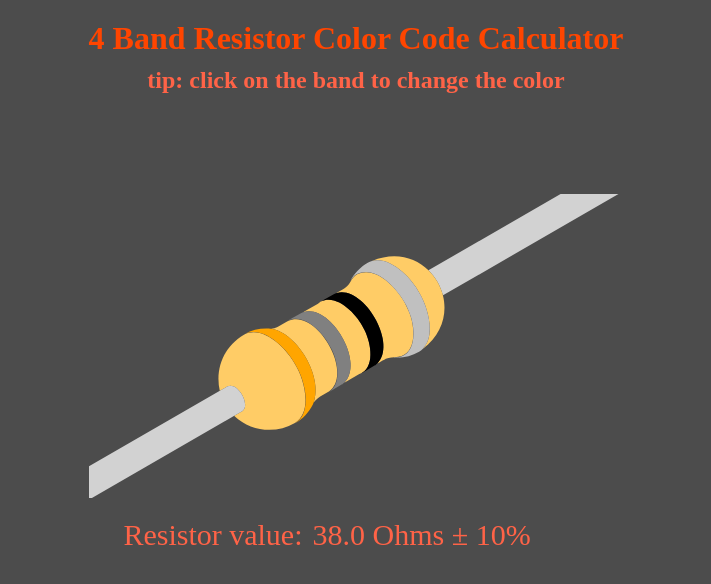
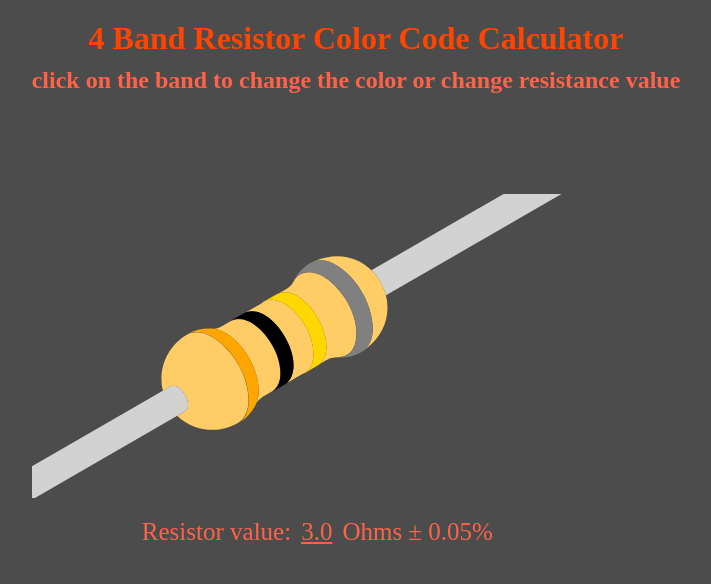
Before and after one commit to DominikP1992/ResistorCalculator, a React (Create React App) app: page / in a window 1280 px wide. Shown: the top 584 px of the page, without its empty margins (284-995 px from the left). Built offline with nearby package versions, Linux system fonts and the light colour scheme.

Commit message:
added coloring of the bands based on the resistance

```diff
--- /dev/null
+++ b/src/components/generic/Input.js
@@ -0,0 +1,20 @@
+import styled from 'styled-components';
+
+const Input = styled.input`
+  color: tomato;
+  background-color: transparent;
+  border: none;
+  outline: none;
+  font-size: 23px;
+  max-width: 195px;
+  position: relative;
+  box-shadow: none;
+  &::-webkit-outer-spin-button,
+  &::-webkit-inner-spin-button {
+    -webkit-appearance: none;
+    margin: 0;
+  }
+  ${({ customStyle }) => customStyle};
+`;
+
+export default Input;
--- /dev/null
+++ b/src/components/generic/Span.js
@@ -0,0 +1,7 @@
+import styled from 'styled-components';
+
+const Span = styled.span`
+  ${({ customStyle }) => customStyle};
+`;
+
+export default Span;
--- a/src/components/generic/TextCell.js
+++ b/src/components/generic/TextCell.js
@@ -7,7 +7,7 @@ const TextCell = styled.div`
   text-align: center;
   box-sizing:border-box;
   display: inline-block;
-  font-size:30px;
+  font-size:25px;
   ${({ customStyle }) => customStyle};
 `;
 
--- /dev/null
+++ b/src/components/resistorCalculator/ResistanceValue.js
@@ -0,0 +1,10 @@
+import React from 'react';
+
+import TextCell from '../generic/TextCell';
+
+export default ({ children, toleranceValue }) => (
+  <TextCell customStyle="text-align: left;">
+    {children}{`Ohms ${toleranceValue}`}
+
+  </TextCell>
+);
--- a/src/constants/ResistorConstants.js
+++ b/src/constants/ResistorConstants.js
@@ -73,7 +73,7 @@ export const multiplyValues = {
   [GRAY]: 10 ** 8,
   [WHITE]: 10 ** 9,
   [GOLD]: 10 ** -1,
-  [SILVER]: 10 ** -1,
+  [SILVER]: 10 ** -2,
 };
 
 export const toleranceValues = {
@@ -86,3 +86,6 @@ export const toleranceValues = {
   [GOLD]: '± 5%',
   [SILVER]: '± 10%',
 };
+
+export const maxResistance = 10 ** 10;
+export const minResistance = 10 ** -1;
--- a/src/containers/ResistorCalculator.js
+++ b/src/containers/ResistorCalculator.js
@@ -14,25 +14,32 @@ import {
   firstNumberValues,
   secondNumberValues,
   multiplyValues,
+  maxResistance,
+  minResistance,
 } from '../constants/ResistorConstants';
 
 // utils
 import {
   randomColor,
   getResistanceValue,
+  numToColor,
+  filterResistanceValue,
 } from '../utlis/ResistorCalculatorUtils';
 
 // components
 import ResistorCalculatorView from '../components/resistorCalculator/ResistorCalculatorView';
 import ResistorPicker from '../components/resistorCalculator/ResistorPicker';
+import ResistanceValue from '../components/resistorCalculator/ResistanceValue';
 import PopUp from '../components/generic/PopUp';
 import ColorPicker from './ColorPicker';
 import H1 from '../components/generic/H1';
 import H2 from '../components/generic/H2';
 import TextRow from '../components/generic/TextRow';
 import TextCell from '../components/generic/TextCell';
+import Input from '../components/generic/Input';
+import Span from '../components/generic/Span';
 
-class UserPhotoPage extends Component {
+class ResistanceCalculator extends Component {
   constructor(props) {
     super(props);
     this.state = {
@@ -40,6 +47,9 @@ class UserPhotoPage extends Component {
       visible: false,
       mouted: false,
       resistanceValue: '0',
+      toleranceValue: '',
+      formatedResistanceValue: '',
+      showInput: false,
       buttonInfo: {
         firstButton: {
           points: firstBandButtonPoints,
@@ -109,10 +119,38 @@ class UserPhotoPage extends Component {
     );
   };
 
-  calculateResitance = () =>
+  calculateResitance = () => {
     this.setState({
-      resistanceValue: getResistanceValue(this.state.buttonInfo),
+      ...getResistanceValue(this.state.buttonInfo),
     });
+  };
+
+  drawColorsFromResistance = (e) => {
+    const { buttonInfo } = this.state;
+    const resistanceValue = filterResistanceValue(Number(e.target.value));
+    const colorObject = numToColor(resistanceValue);
+
+    this.setState(
+      {
+        buttonInfo: {
+          ...buttonInfo,
+          firstButton: {
+            ...buttonInfo.firstButton,
+            color: colorObject.firstNumber,
+          },
+          secondButton: {
+            ...buttonInfo.secondButton,
+            color: colorObject.secondNumber,
+          },
+          multiplyButton: {
+            ...buttonInfo.multiplyButton,
+            color: colorObject.multiply,
+          },
+        },
+      },
+      this.calculateResitance,
+    );
+  };
 
   renderColorPicker = () => {
     const {
@@ -146,13 +184,38 @@ class UserPhotoPage extends Component {
     );
   };
 
+  renderInput = () => (
+    <Input
+      onChange={this.drawColorsFromResistance}
+      onBlur={() => this.setState({ showInput: false })}
+      type="number"
+      min={minResistance}
+      max={maxResistance}
+      defaultValue={this.state.resistanceValue}
+    />
+  );
+
+  renderSpan = () => (
+    <Span
+      onClick={() => this.setState({ showInput: true })}
+      customStyle="margin-right:10px; cursor:pointer; text-decoration:underline;"
+    >
+      {this.state.formatedResistanceValue}
+    </Span>
+  );
+
   renderResistanceValue = () => (
     <TextRow customStyle="margin-top:20px; color:tomato;">
       <TextCell customStyle="width:40%; text-align:right;">
         Resistor value:
       </TextCell>
       <TextCell customStyle="width:60%; text-align:left;padding-left:10px;">
-        {this.state.resistanceValue}
+        <ResistanceValue
+          toleranceValue={this.state.toleranceValue}
+          resistanceValue={this.state.resistanceValue}
+        >
+          {this.state.showInput ? this.renderInput() : this.renderSpan()}
+        </ResistanceValue>
       </TextCell>
     </TextRow>
   );
@@ -163,7 +226,7 @@ class UserPhotoPage extends Component {
         4 Band Resistor Color Code Calculator
       </H1>
       <H2 customStyle="color:Tomato; margin-bottom:100px;">
-        tip: click on the band to change the color
+        click on the band to change the color or change resistance value
       </H2>
     </Fragment>
   );
@@ -183,4 +246,4 @@ class UserPhotoPage extends Component {
   }
 }
 
-export default UserPhotoPage;
+export default ResistanceCalculator;
--- a/src/utlis/ResistorCalculatorUtils.js
+++ b/src/utlis/ResistorCalculatorUtils.js
@@ -4,6 +4,8 @@ import {
   secondNumberValues,
   multiplyValues,
   toleranceValues,
+  maxResistance,
+  minResistance,
 } from '../constants/ResistorConstants';
 
 // utils
@@ -19,6 +21,72 @@ export const getResistanceValue = (buttonInfo) => {
   const secondValue = secondNumberValues[buttonInfo.secondButton.color];
   const multiplyValue = multiplyValues[buttonInfo.multiplyButton.color];
   const toleranceValue = toleranceValues[buttonInfo.toleranceButton.color];
-  const resistanceValue = Number(`${firstValue}${secondValue}`) * Number(multiplyValue);
-  return `${nFormatter(resistanceValue)} Ohms ${toleranceValue}`;
+  const resistanceValue =
+    Number(`${firstValue}${secondValue}`) * Number(multiplyValue);
+
+  return {
+    resistanceValue,
+    toleranceValue,
+    formatedResistanceValue: nFormatter(resistanceValue),
+  };
 };
+
+const getMultiplyColor = (num) => {
+  const array = Object.values(multiplyValues);
+  const arrayIndex =
+    array.findIndex(element => element > num / 100) - 1;
+  return Object.keys(multiplyValues)[arrayIndex + 1];
+};
+
+export const numToColor = (num) => {
+  const numberToStr = num.toFixed(1).toString();
+  if (num < 1) {
+    const firstNumber = Object.keys(firstNumberValues)[
+      numberToStr[Number(2)] - 1
+    ];
+    const secondNumber = Object.keys(secondNumberValues)[0];
+    const multiply = Object.keys(multiplyValues)[
+      Object.keys(multiplyValues).length - 1
+    ];
+    return {
+      firstNumber,
+      secondNumber,
+      multiply,
+    };
+  }
+
+  if (num < 10) {
+    const firstNumber = Object.keys(firstNumberValues)[numberToStr[0] - 1];
+    const secondNumber = Object.keys(secondNumberValues)[
+      Number(numberToStr[2])
+    ];
+    const multiply = Object.keys(multiplyValues)[
+      Object.keys(multiplyValues).length - 2
+    ];
+    return {
+      firstNumber,
+      secondNumber,
+      multiply,
+    };
+  }
+
+  const firstNumber = Object.keys(firstNumberValues)[numberToStr[0] - 1];
+  const secondNumber = Object.keys(secondNumberValues)[Number(numberToStr[1])];
+  const multiply = getMultiplyColor(num);
+
+  return {
+    firstNumber,
+    secondNumber,
+    multiply,
+  };
+};
+
+export const filterResistanceValue = (num) => {
+  if (num > maxResistance) {
+    return maxResistance;
+  }
+  if (num < minResistance) {
+    return minResistance;
+  }
+  return num;
+};
```
Also changed, not shown: src/utlis/MathUtils.js (line endings or trailing spaces), 7 other files (tests, documents, lock files or other folders).
